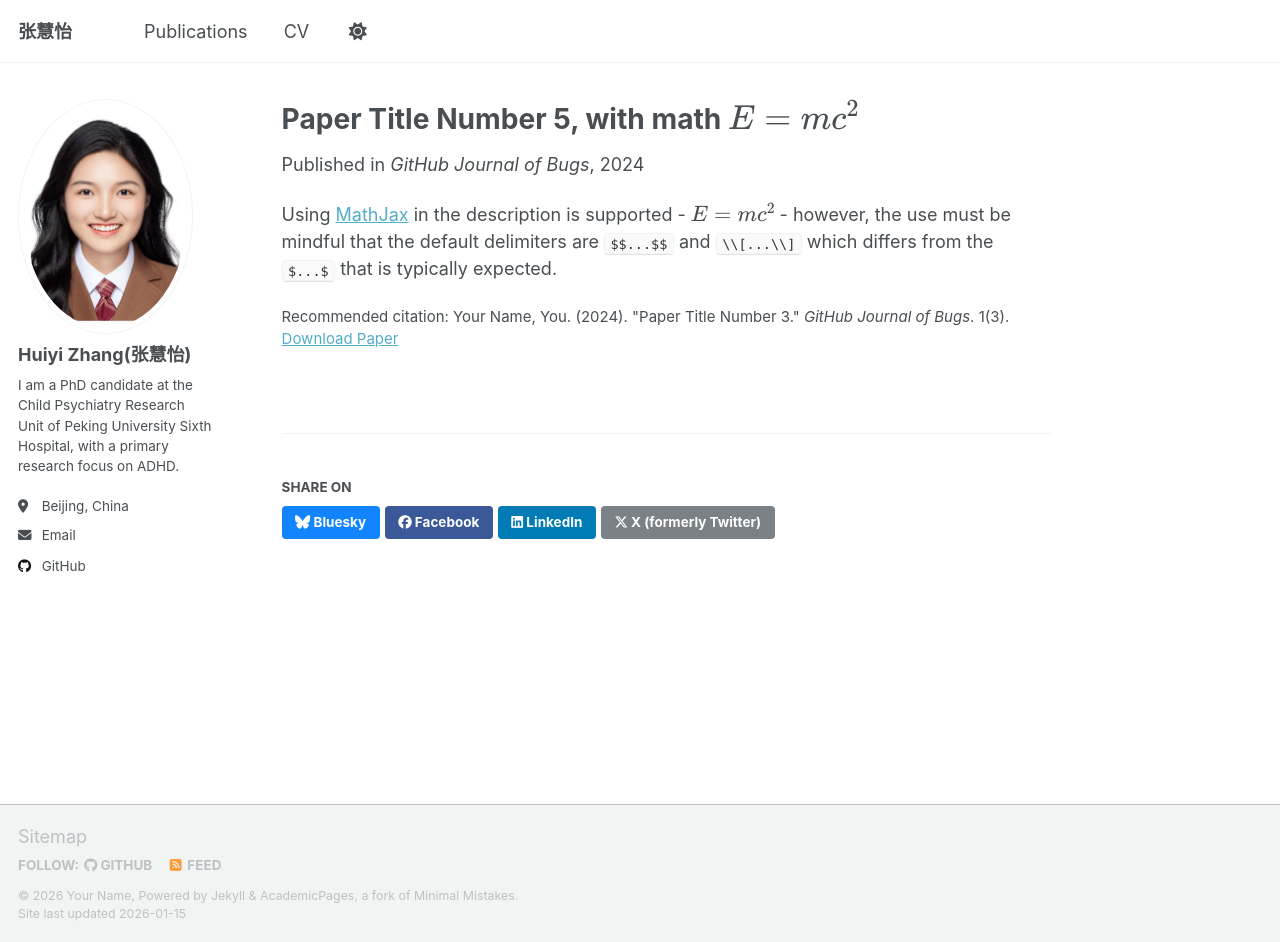
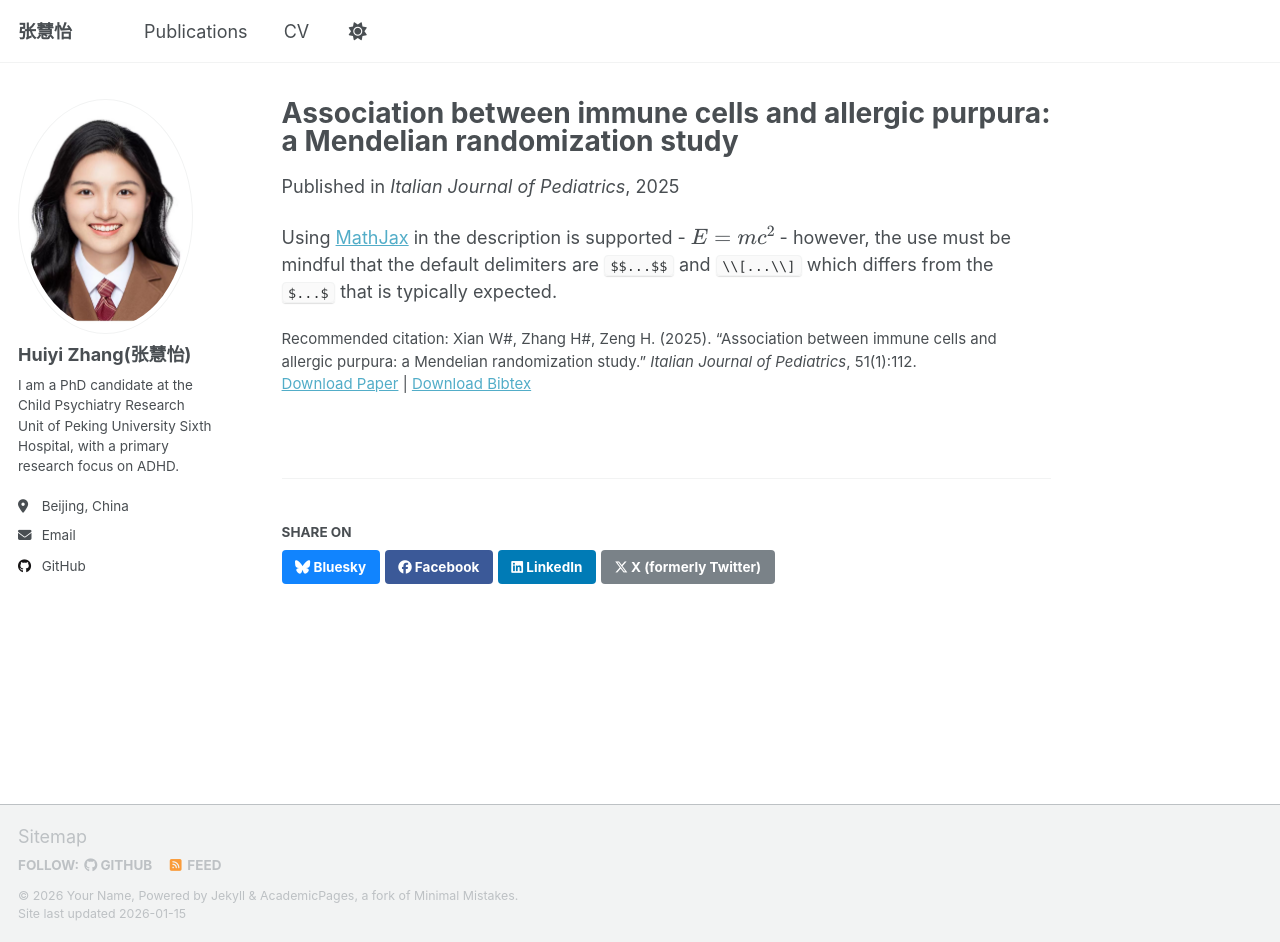
Before and after one commit to zhang019/zhang019.github.io, a Jekyll site: the page built from _publications/2025-06-08-paper-title-number-5.md, in a window 1280 px wide and 942 px high. Built offline with Jekyll 4.4.1, drawn with Linux system fonts in a browser that asks for light colours; a script that is not in the unit is left out.

Commit message:
Update 2025-06-08-paper-title-number-5.md

```diff
--- a/_publications/2025-06-08-paper-title-number-5.md
+++ b/_publications/2025-06-08-paper-title-number-5.md
@@ -1,13 +1,18 @@
 ---
-title: "Paper Title Number 5, with math $$E=mc^2$$"
+title: "Association between immune cells and allergic purpura: a Mendelian randomization study"
 collection: publications
-category: conferences
-permalink: /publication/2024-02-17-paper-title-number-4
-excerpt: 'This paper is about a famous math equation, $$E=mc^2$$'
-date: 2024-02-17
-venue: 'GitHub Journal of Bugs'
-paperurl: 'http://academicpages.github.io/files/paper3.pdf'
-citation: 'Your Name, You. (2024). &quot;Paper Title Number 3.&quot; <i>GitHub Journal of Bugs</i>. 1(3).'
+category: manuscripts
+permalink: /publication/2025-04-10-immune-cells-allergic-purpura-mr
+excerpt: "This Mendelian randomization study investigates the causal effects of immune cell phenotypes on the risk of allergic purpura."
+date: 2025-04-10
+venue: "Italian Journal of Pediatrics"
+paperurl: "https://doi.org/10.1186/s13052-025-01847-6"
+bibtexurl: "https://academicpages.github.io/files/bibtex1.bib"  # 可后续替换为你自己的 BibTeX
+citation: >
+  Xian W#, Zhang H#, Zeng H. (2025).
+  “Association between immune cells and allergic purpura: a Mendelian randomization study.”
+  <i>Italian Journal of Pediatrics</i>, 51(1):112.
 ---
 
+
 Using [MathJax](https://www.mathjax.org/) in the description is supported - $$E=mc^2$$ - however, the use must be mindful that the default delimiters are `$$...$$` and `\\[...\\]` which differs from the `$...$` that is typically expected.
```
